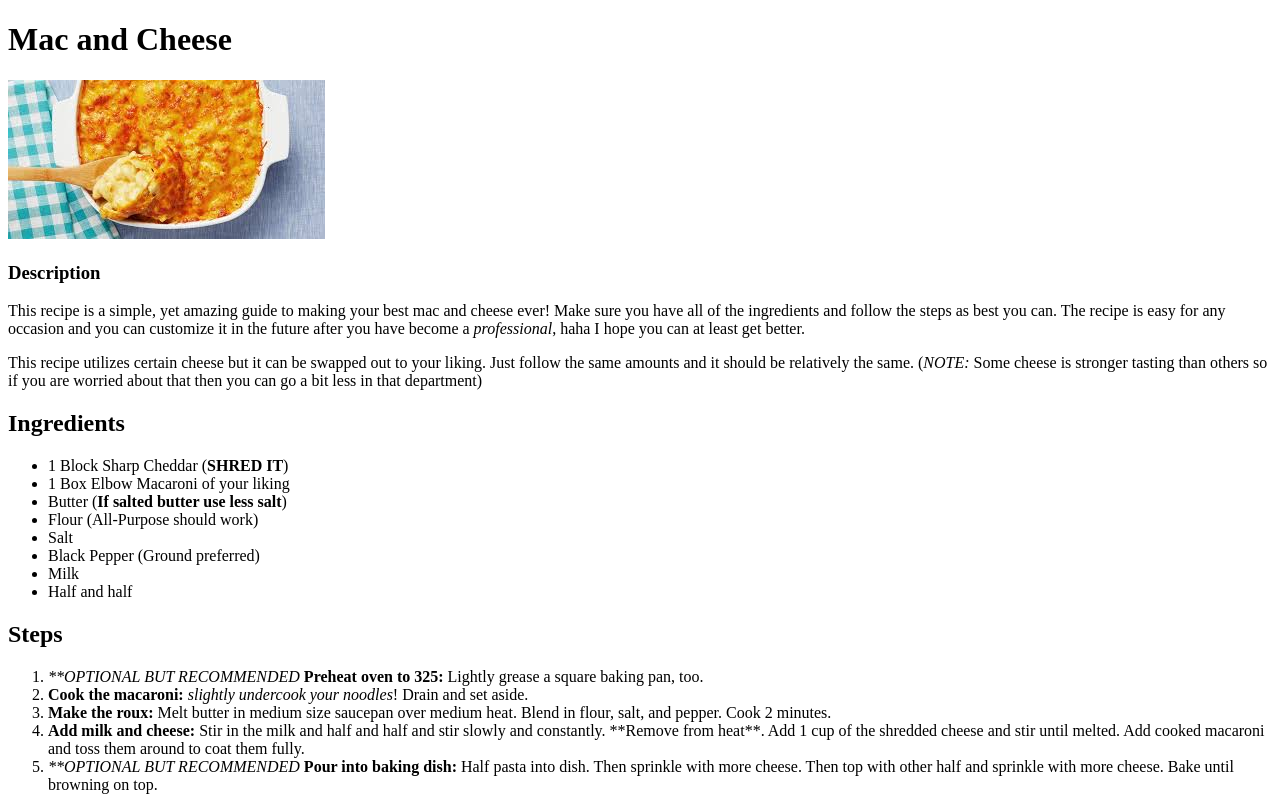
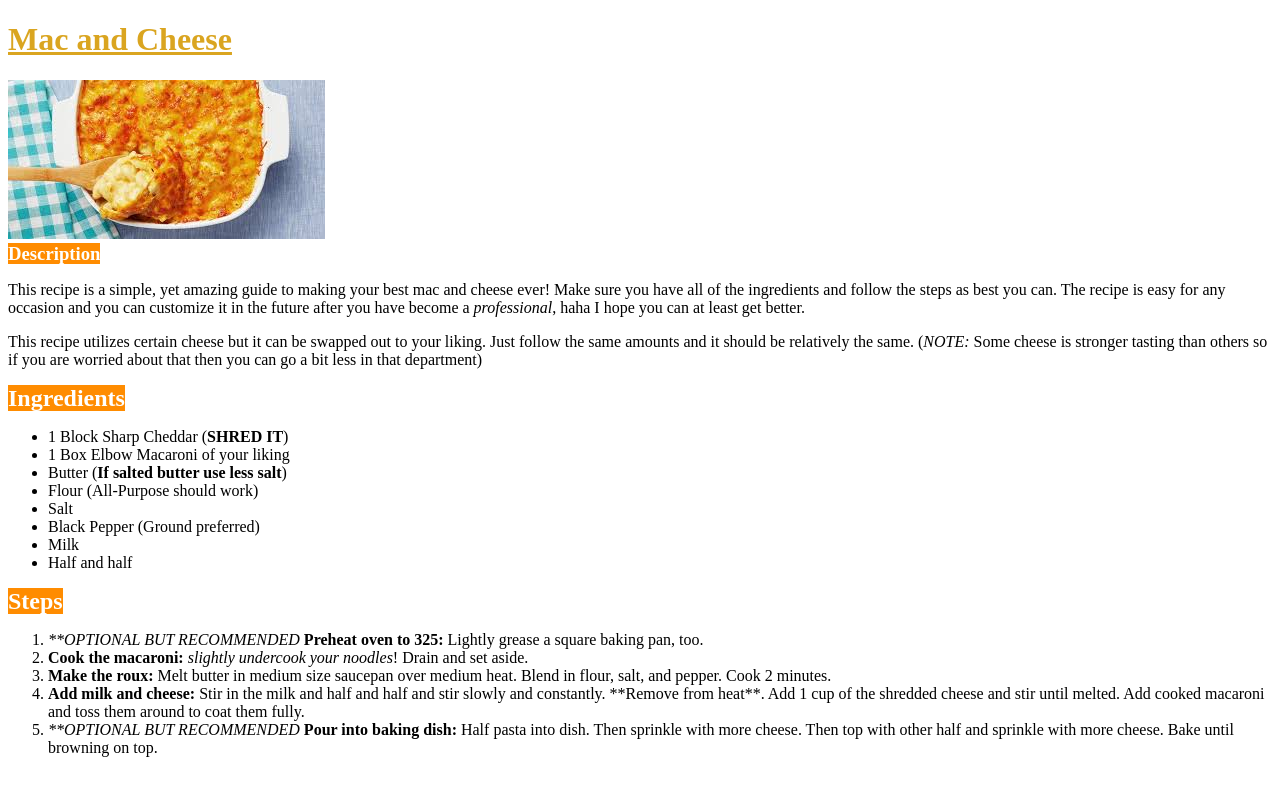
Before and after one commit to xWacob/odin-recipes, a plain HTML site: page recipes/mac-and-cheese.html in a window 1280 px wide. Drawn offline with Linux system fonts and the light colour scheme.

Commit message:
Add color and background to mac page headers

```diff
--- a/recipes/mac-and-cheese.html
+++ b/recipes/mac-and-cheese.html
@@ -4,19 +4,21 @@
     <meta charset="UTF-8">
     <meta name="viewport" content="width=device-width, initial-scale=1.0">
     <title>Mac and Cheese</title>
+    <link rel="stylesheet" href="../styles.css">
 </head>
-<body>
-    <h1>Mac and Cheese</h1>
+<body class="rec-1">
+    <h1 class="mac-head">Mac and Cheese</h1>
     <img src="../img/mac.jpeg" alt="A wonderful macaroni and cheese dish">
-
-    <h3>Description </h3>
+    <div>
+        <h3 class="mac-desc">Description </h3>
         <p>This recipe is a simple, yet amazing guide to making your best mac and cheese ever! Make sure you have all of the ingredients and follow the steps as best you can. The recipe is easy for any occasion and you can customize it in the future after you have become a <em>professional</em>, haha I hope you can at least get better.
         </p>
-
         <p>This recipe utilizes certain cheese but it can be swapped out to your liking. Just follow the same amounts and it should be relatively the same. (<em>NOTE:</em> Some cheese is stronger tasting than others so if you are worried about that then you can go a bit less in that department)
         </p>
+    </div>
 
-    <h2>Ingredients</h2>
+    <div>
+        <h2 class="mac-ing">Ingredients</h2>
     <ul>
         <li>1 Block Sharp Cheddar (<strong>SHRED IT</strong>)</li>
         <li>1 Box Elbow Macaroni of your liking</li>
@@ -27,8 +29,10 @@
         <li>Milk</li>
         <li>Half and half</li>
     </ul>
+    </div>
 
-    <h2>Steps</h2>
+    <div>
+        <h2 class="mac-steps">Steps</h2>
         <ol>
             <li><em>**OPTIONAL BUT RECOMMENDED </em><strong>Preheat oven to 325:</strong> Lightly grease a square baking pan, too.</li>
             <li><strong>Cook the macaroni:</strong> <em>slightly undercook your noodles</em>! Drain and set aside.</li>
@@ -36,5 +40,7 @@
             <li><strong>Add milk and cheese:</strong> Stir in the milk and half and half and stir slowly and constantly. **Remove from heat**. Add 1 cup of the shredded cheese and stir until melted. Add cooked macaroni and toss them around to coat them fully.</li>
             <li><em>**OPTIONAL BUT RECOMMENDED </em> <strong>Pour into baking dish:</strong> Half pasta into dish. Then sprinkle with more cheese. Then top with other half and sprinkle with more cheese. Bake until browning on top.</li>
         </ol>
+    </div>
+
 </body>
 </html>
--- a/styles.css
+++ b/styles.css
@@ -1,3 +1,4 @@
+/* index.html */
 .index a {
     color: darkmagenta;
 }
@@ -16,3 +17,28 @@
     color: black;
     display: inline;
 }
+
+/* mac-and-cheese.html */
+
+.mac-head{
+    color: goldenrod;
+    text-decoration: underline;
+}
+
+.mac-desc{
+    color: white;
+    background-color: darkorange;
+    display: inline;
+}
+
+.mac-ing{
+    color: white;
+    background-color: darkorange;
+    display: inline;
+}
+
+.mac-steps{
+    color: white;
+    background-color: darkorange;
+    display: inline;
+}
```
Also changed, not shown: index.html (+1 -1 lines). Lines whose indentation alone changed are shown as unchanged.
